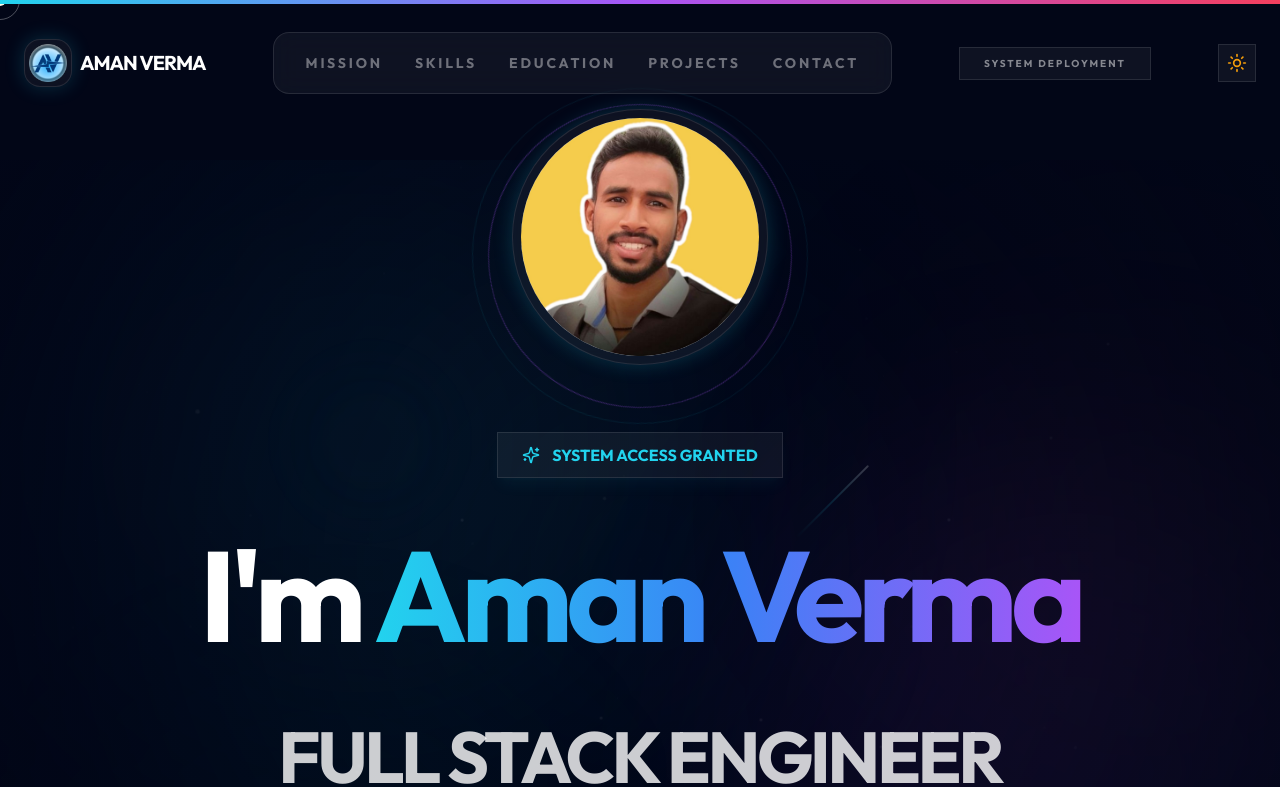
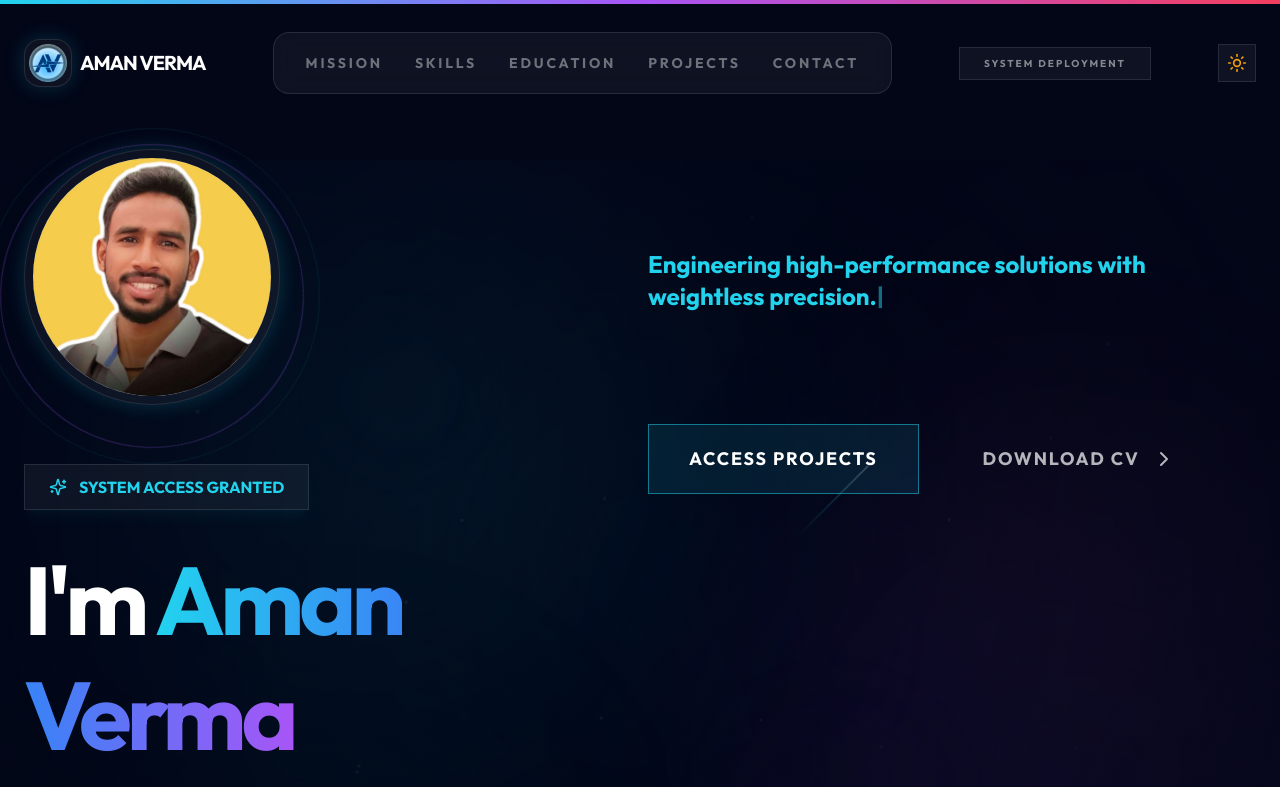
Before and after one commit to amanverma1729/Portfolio_Dev, a React (Vite) app: page / in a window 1280 px wide. Shown: the top 787 px of the page. Built offline with nearby package versions, Linux system fonts and the light colour scheme.

Commit message:
Redesign Hero section with split-screen layout

```diff
--- a/src/components/Hero.jsx
+++ b/src/components/Hero.jsx
@@ -70,7 +70,7 @@ const Hero = ({
     }, [mouseX, mouseY]);
 
     return (
-        <section id="home" className="min-h-screen flex flex-col justify-center items-center px-6 text-center relative pt-32 pb-20 overflow-hidden">
+        <section id="home" className="min-h-screen flex flex-col justify-center items-center px-6 text-center lg:text-left relative pt-32 pb-20 overflow-hidden">
             {/* Parallax Background Blobs */}
             <motion.div
                 style={{ x: x1, y: y1 }}
@@ -81,20 +81,20 @@ const Hero = ({
                 className="absolute bottom-1/4 right-1/4 w-64 h-64 glass-card rounded-full blur-2xl neon-glow-violet opacity-10 dark:opacity-20 pointer-events-none"
             />
 
-            <div className="max-w-5xl relative z-10 flex flex-col items-center">
-                {/* Profile Photo Integration */}
+            <div className="max-w-7xl mx-auto relative z-10 flex flex-col w-full">
+                {/* Main Split Layout */}
+                <div className="flex flex-col lg:flex-row items-center lg:items-start justify-between gap-16 lg:gap-12 w-full mt-10">
+
+                    {/* LEFT COLUMN: Profile & Identity */}
+                    <div className="flex flex-col items-center lg:items-start flex-1 w-full lg:max-w-xl">
+                        {/* Profile Photo */}
                         <motion.div
                             initial={{ opacity: 0, scale: 0.5, rotate: -10 }}
                             animate={{ opacity: 1, scale: 1, rotate: 0 }}
-                    transition={{
-                        type: "spring",
-                        stiffness: 100,
-                        damping: 20,
-                        delay: 0.2
-                    }}
-                    className="relative mb-12"
+                            transition={{ type: "spring", stiffness: 100, damping: 20, delay: 0.2 }}
+                            className="relative mb-10"
                         >
-                    <div className="w-48 h-48 md:w-64 md:h-64 rounded-full p-2 glass-card neon-glow-cyan overflow-hidden animate-float-slow transition-all duration-500 hover:neon-glow-violet group">
+                            <div className="w-48 h-48 md:w-56 md:h-56 lg:w-64 lg:h-64 rounded-full p-2 glass-card neon-glow-cyan overflow-hidden animate-float-slow hover:neon-glow-violet group transition-all duration-500">
                                 <img
                                     src={profile}
                                     alt={name}
@@ -104,60 +104,56 @@ const Hero = ({
                                         e.target.className = "w-full h-full object-cover rounded-full opacity-50";
                                     }}
                                 />
-                        {/* Shimmer Effect */}
                                 <div className="absolute inset-0 bg-gradient-to-tr from-transparent via-white/20 to-transparent -translate-x-full group-hover:animate-shimmer pointer-events-none" />
                             </div>
 
-                    {/* Parallax Orbital Rings */}
-                    <motion.div
-                        style={{ x: x3, y: y3 }}
-                        className="absolute -inset-6 border border-neon-violet/30 rounded-full animate-orbit pointer-events-none"
-                    />
-                    <motion.div
-                        style={{ animationDirection: 'reverse', animationDuration: '30s', x: x2, y: y2 }}
-                        className="absolute -inset-10 border border-neon-cyan/20 rounded-full animate-orbit pointer-events-none opacity-40"
-                    />
+                            {/* Orbital Rings */}
+                            <motion.div style={{ x: x3, y: y3 }} className="absolute -inset-6 border border-neon-violet/30 rounded-full animate-orbit pointer-events-none" />
+                            <motion.div style={{ animationDirection: 'reverse', animationDuration: '30s', x: x2, y: y2 }} className="absolute -inset-10 border border-neon-cyan/20 rounded-full animate-orbit pointer-events-none opacity-40" />
                         </motion.div>
 
                         <motion.div
                             initial={{ opacity: 0, scale: 0.9, y: 20 }}
                             animate={{ opacity: 1, scale: 1, y: 0 }}
                             transition={{ duration: 1, ease: "easeOut" }}
-                    className="inline-flex items-center gap-3 px-6 py-2.5 bg-black/5 dark:bg-white/5 border border-black/10 dark:border-white/10 text-sm md:text-base font-black text-neon-cyan mb-10 shadow-lg shadow-neon-cyan/5 transition-colors"
+                            className="inline-flex items-center gap-3 px-6 py-2.5 bg-black/5 dark:bg-white/5 border border-black/10 dark:border-white/10 text-sm md:text-base font-black text-neon-cyan mb-8 shadow-lg shadow-neon-cyan/5 transition-colors"
                         >
                             <Sparkles size={18} />
                             <span>SYSTEM ACCESS GRANTED</span>
                         </motion.div>
 
                         <motion.h1
-                    className="text-5xl md:text-9xl font-black tracking-tighter mb-10 leading-[1.05]"
+                            className="text-5xl md:text-7xl lg:text-8xl font-black tracking-tighter mb-4 leading-[1.05]"
                             initial={{ opacity: 0, y: 40 }}
                             animate={{ opacity: 1, y: 0 }}
                             transition={{ duration: 1, delay: 0.4, ease: "easeOut" }}
                         >
                             I'm <span className="text-gradient leading-[1.2]">{name}</span><br />
-                    <span className="text-5xl md:text-7xl text-space-900/80 dark:text-white/80 transition-colors uppercase tracking-tighter">{role}</span>
+                            <span className="text-4xl md:text-5xl lg:text-6xl text-space-900/80 dark:text-white/80 transition-colors uppercase tracking-tighter mt-2 block">{role}</span>
                         </motion.h1>
+                    </div>
 
+                    {/* RIGHT COLUMN: Info & Actions */}
+                    <div className="flex flex-col items-center lg:items-start flex-1 w-full lg:max-w-2xl lg:pt-20">
                         <motion.p
-                    className="text-lg md:text-xl text-space-900/50 dark:text-white/50 mb-12 max-w-2xl mx-auto leading-relaxed font-bold min-h-[4rem] md:h-12 transition-colors"
+                            className="text-lg md:text-xl lg:text-2xl text-space-900/50 dark:text-white/50 mb-12 max-w-2xl leading-relaxed font-bold min-h-[5rem] lg:min-h-[8rem] transition-colors"
                             initial={{ opacity: 0, y: 40 }}
                             animate={{ opacity: 1, y: 0 }}
                             transition={{ duration: 1, delay: 0.6, ease: "easeOut" }}
                         >
-                    <TypingText texts={typingTexts} />
+                            <TypingText texts={typingTexts} speed={80} wait={2500} />
                         </motion.p>
 
                         <motion.div
-                    className="flex flex-col md:flex-row items-center justify-center gap-8"
+                            className="flex flex-col sm:flex-row items-center justify-center lg:justify-start gap-6 w-full"
                             initial={{ opacity: 0, y: 40 }}
                             animate={{ opacity: 1, y: 0 }}
                             transition={{ duration: 1, delay: 0.8, ease: "easeOut" }}
                         >
                             <motion.a
                                 href="#projects"
-                        className="w-full md:w-auto px-12 py-5 border border-neon-cyan/50 bg-neon-cyan/10 font-black text-lg hover:neon-glow-cyan transition-all text-space-950 dark:text-white uppercase tracking-widest relative overflow-hidden group/btn"
-                        whileHover={{ y: -8, scale: 1.05 }}
+                                className="w-full sm:w-auto px-10 py-5 border border-neon-cyan/50 bg-neon-cyan/10 font-black text-lg hover:neon-glow-cyan transition-all text-space-950 dark:text-white uppercase tracking-widest relative overflow-hidden group/btn text-center"
+                                whileHover={{ y: -6, scale: 1.05 }}
                                 whileTap={{ scale: 0.95 }}
                             >
                                 <span className="relative z-10">Access Projects</span>
@@ -167,17 +163,19 @@ const Hero = ({
                                 href="https://a-manverma.github.io/Portfolio/resume.pdf"
                                 target="_blank"
                                 rel="noopener noreferrer"
-                        className="w-full md:w-auto px-12 py-5 font-black text-lg text-space-950/70 dark:text-white/70 hover:text-neon-violet transition-all uppercase tracking-widest flex items-center gap-3 group/cv"
+                                className="w-full sm:w-auto px-10 py-5 font-black text-lg text-space-950/70 dark:text-white/70 hover:text-neon-violet transition-all uppercase tracking-widest flex items-center justify-center gap-3 group/cv"
                                 whileHover={{ x: 10 }}
                             >
                                 <span className="group-hover/cv:underline decoration-neon-violet underline-offset-8">Download CV</span>
                                 <ChevronDown size={24} className="-rotate-90 group-hover/cv:translate-x-2 transition-transform" />
                             </motion.a>
                         </motion.div>
+                    </div>
+                </div>
 
                 {/* Technical Impact HUD */}
                 <motion.div
-                    className="mt-24 flex flex-wrap justify-center gap-10 md:gap-24 border-y border-black/5 dark:border-white/5 py-12 w-full max-w-4xl relative shadow-2xl shadow-black/5"
+                    className="mt-20 mx-auto flex flex-wrap justify-center gap-10 md:gap-24 border-y border-black/5 dark:border-white/5 py-12 w-full max-w-5xl relative shadow-2xl shadow-black/5"
                     initial={{ opacity: 0, y: 20 }}
                     animate={{ opacity: 1, y: 0 }}
                     transition={{ duration: 1, delay: 1, ease: "easeOut" }}
@@ -203,7 +201,7 @@ const Hero = ({
 
             {/* Scroll Indicator */}
             <motion.div
-                className="absolute bottom-12 left-1/2 -translate-x-1/2 flex flex-col items-center gap-3 text-space-950/20 dark:text-white/20"
+                className="absolute bottom-10 left-1/2 -translate-x-1/2 flex flex-col items-center gap-3 text-space-950/20 dark:text-white/20"
                 initial={{ opacity: 0 }}
                 animate={{ opacity: 1 }}
                 transition={{ delay: 2, duration: 1 }}
```
Lines whose indentation alone changed are shown as unchanged.
